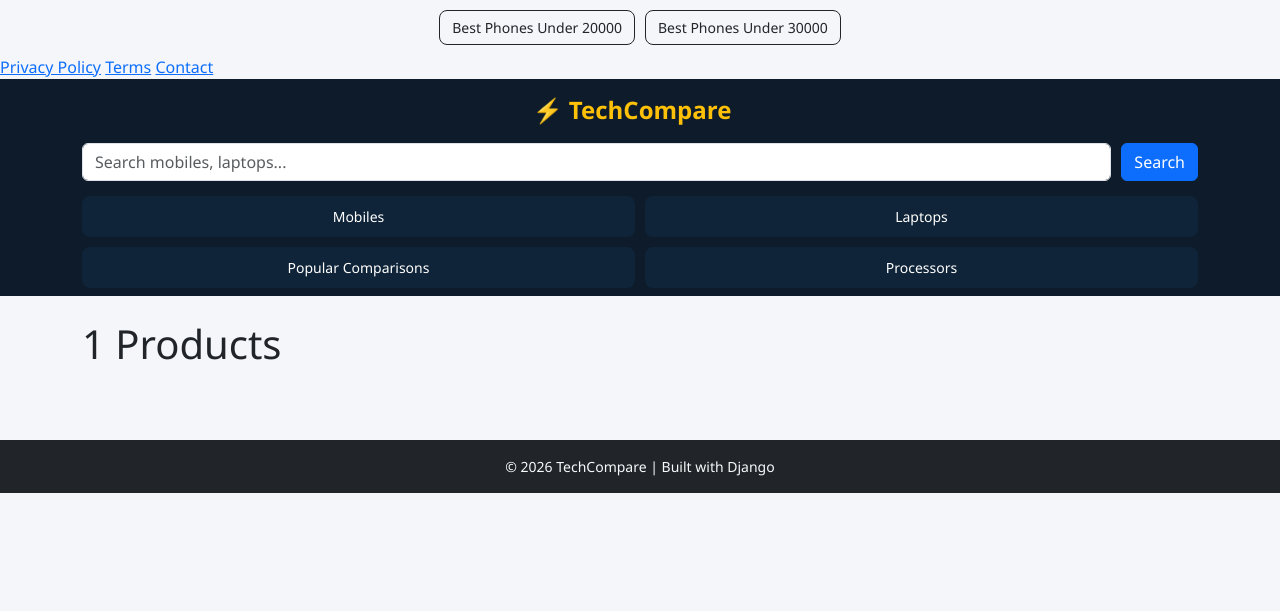
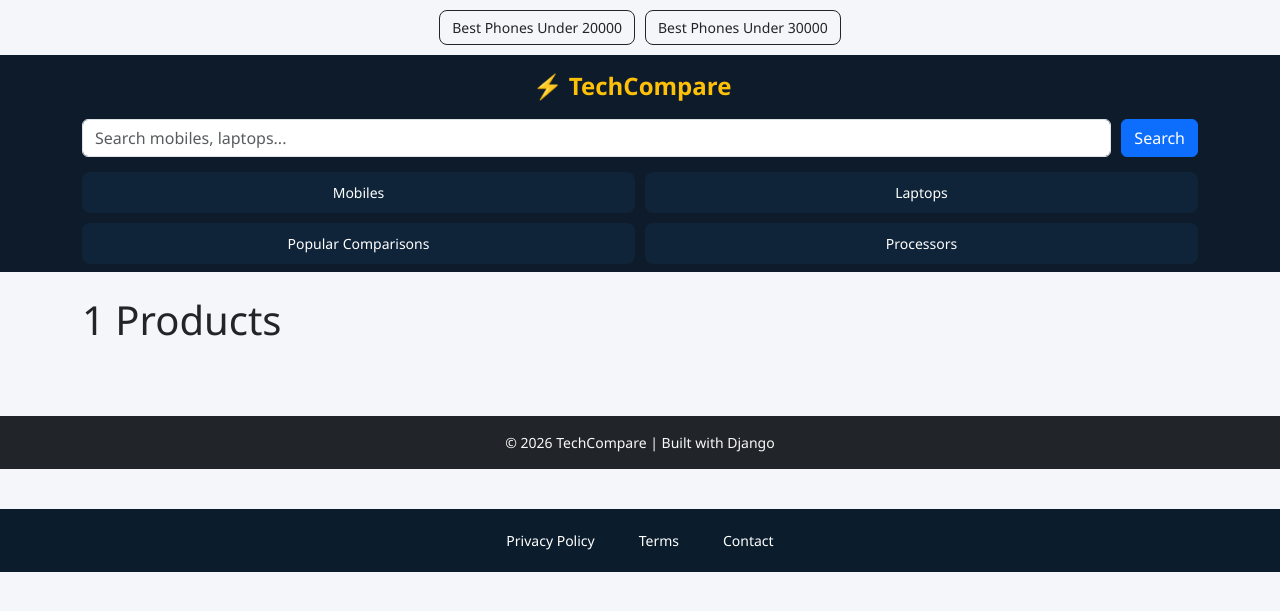
Before and after one commit to PatidarKuldeep/nextcompare, a Django app: page /brand/1/ in a window 1280 px wide. Shown: the top 611 px of the page. Run offline with Django 5.2, Linux system fonts and the light colour scheme; data that the repository does not hold is empty.

Commit message:
added footer design for privacy terms contact

```diff
--- a/templates/base.html
+++ b/templates/base.html
@@ -20,6 +20,31 @@
 <style>
 
 body{
+
+footer {
+    margin-top: 40px;
+}
+.footer-links {
+    display: flex;
+    justify-content: center;
+    gap: 20px;
+    padding: 15px 0;
+    background: #0b1c2c;
+}
+
+.footer-links a {
+    color: #fff;
+    text-decoration: none;
+    font-size: 14px;
+    padding: 6px 12px;
+    border-radius: 6px;
+    transition: 0.3s;
+}
+
+.footer-links a:hover {
+    background: #1e90ff;
+    color: #fff;
+}
 
 .buy-btn{
 display:inline-flex;
@@ -199,9 +224,7 @@ Best Phones Under 30000
 </div>
 
 <!-- 🔹 NAVBAR -->
-<a href="/privacy-policy/">Privacy Policy</a>
-<a href="/terms/">Terms</a>
-<a href="/contact/">Contact</a>
+
 <nav class="navbar navbar-dark">
 
 <div class="container flex-column">
@@ -317,6 +340,12 @@ ${item.name}
 </script>
 
 <script src="https://cdn.jsdelivr.net/npm/bootstrap@5.3.3/dist/js/bootstrap.bundle.min.js"></script>
-
+<footer>
+    <div class="footer-links">
+        <a href="/privacy-policy/">Privacy Policy</a>
+        <a href="/terms/">Terms</a>
+        <a href="/contact/">Contact</a>
+    </div>
+</footer>
 </body>
 </html>
```
